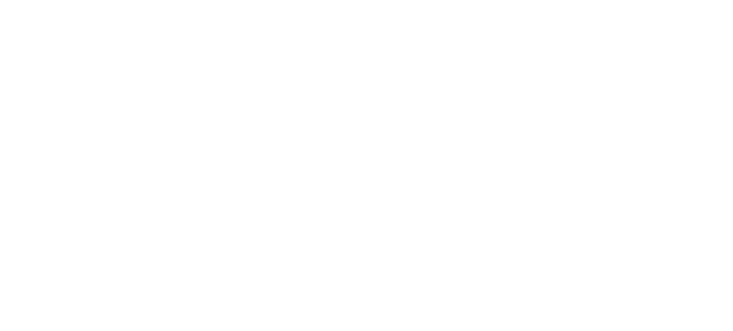
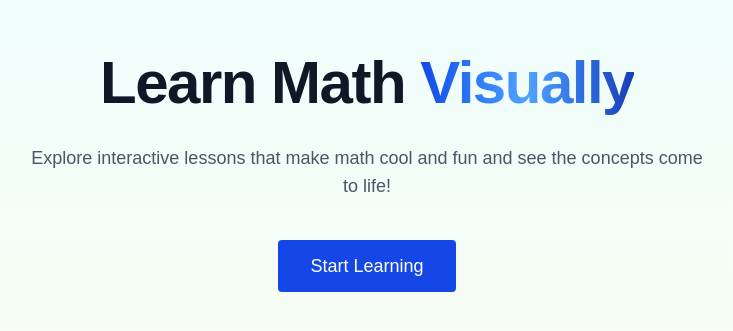
Before and after one commit to ObayM/math-concepts, a Next.js app: page / in a window 1280 px wide. Shown: the part 115-446 px from the top of the page, without its empty margins (273-1006 px from the left). Built offline with nearby package versions, Linux system fonts and the light colour scheme; a web font is replaced by a local one.

Commit message:
created the home page

```diff
--- a/src/app/page.js
+++ b/src/app/page.js
@@ -1,8 +1,24 @@
+import Link from "next/link";
 
 export default function Home() {
   return (
-    <div className="min-h-screen">
-
+    <div className="min-h-screen bg-linear-to-b from-cyan-50 to-amber-50 text-neutral-800">
+      <main className="container mx-auto px-6">
+        <section className="flex flex-col items-center justify-center text-center py-32 md:py-40">
+              <h1 className="text-4xl md:text-6xl font-extrabold tracking-tight text-gray-900 mb-6 leading-tight">
+                Learn Math <span className="bg-linear-to-r from-blue-700 via-blue-400 to-blue-800 bg-clip-text text-transparent">Visually</span>
+              </h1>
+              <p className="text-lg text-gray-600 mb-10 max-w-2xl">
+                Explore interactive lessons that make math cool and fun and see the concepts come to life!
+              </p>
+              <Link
+                href="/lessons"
+                className="bg-blue-700 text-white px-8 py-3 rounded-sm text-lg hover:scale-105 transition-all duration-300 ease-in-out"
+              >
+                Start Learning
+              </Link>
+            </section>
+      </main>
     </div>
-  );
+);
 }
```
Also changed, not shown: package.json (+5 -4 lines), 1 other file (tests, documents, lock files or other folders).
